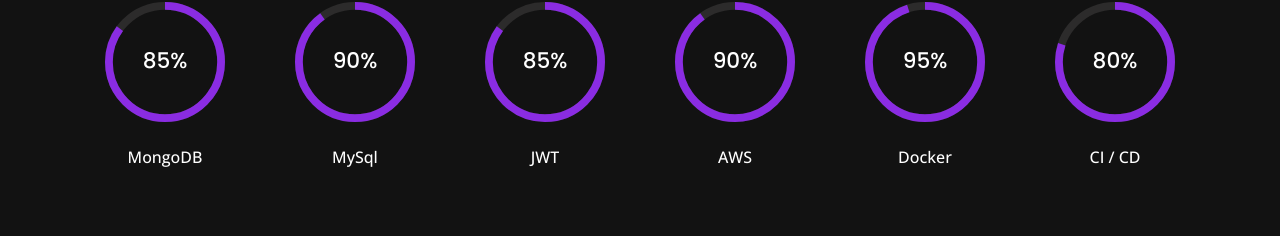
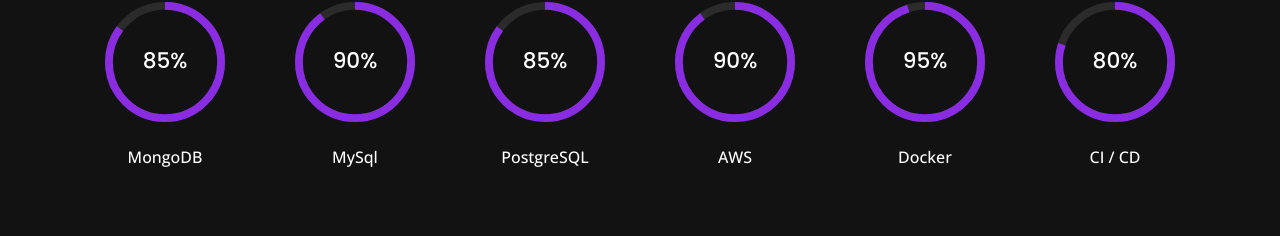
Before and after one commit to Omi1804/CD-folio, a React (Vite) app: page /about in a window 1280 px wide. Shown: the part 925-1161 px from the top of the page. Built offline with nearby package versions, Linux system fonts and the light colour scheme.

Commit message:
renewed skills

```diff
--- a/src/data.jsx
+++ b/src/data.jsx
@@ -448,7 +448,7 @@
 
   {
     id: 9,
-    title: "JWT",
+    title: "PostgreSQL",
     percentage: "85",
   },
 
```
Also changed, not shown: 1 other file (tests, documents, lock files or other folders).
